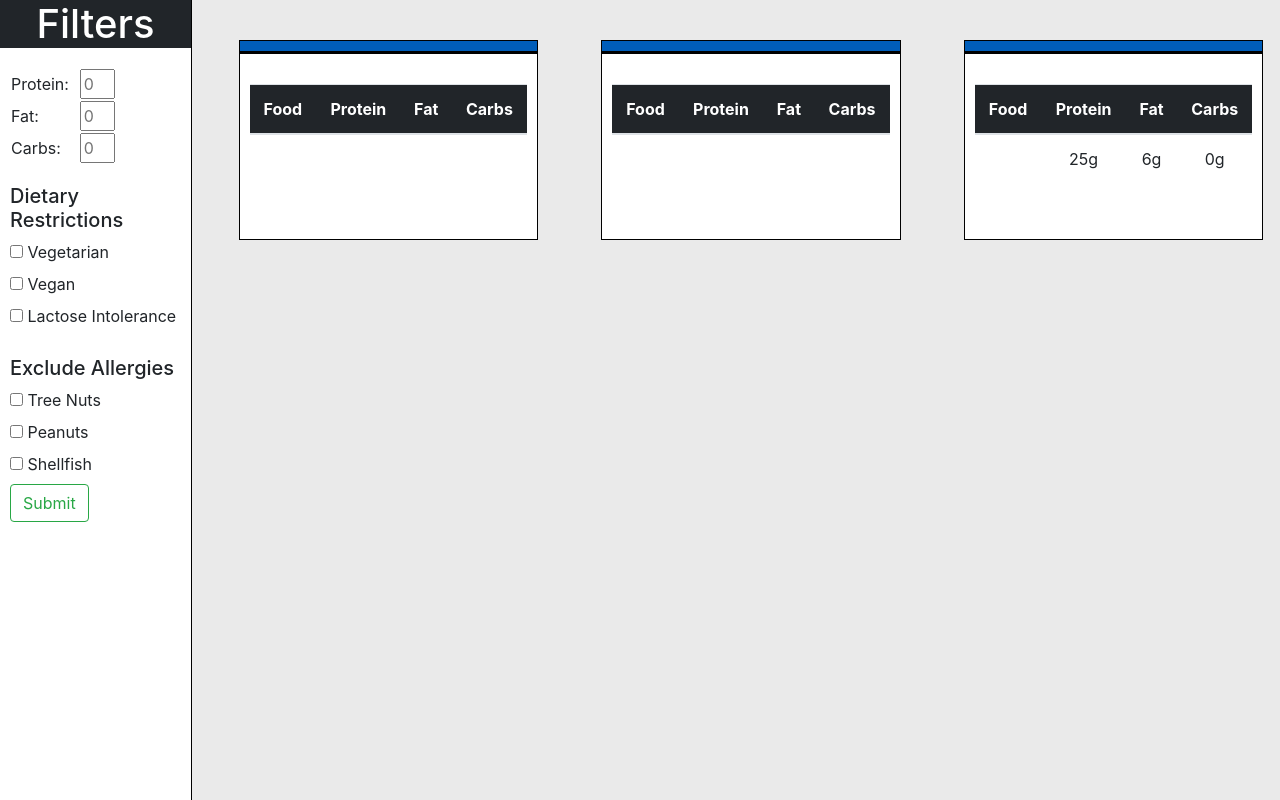
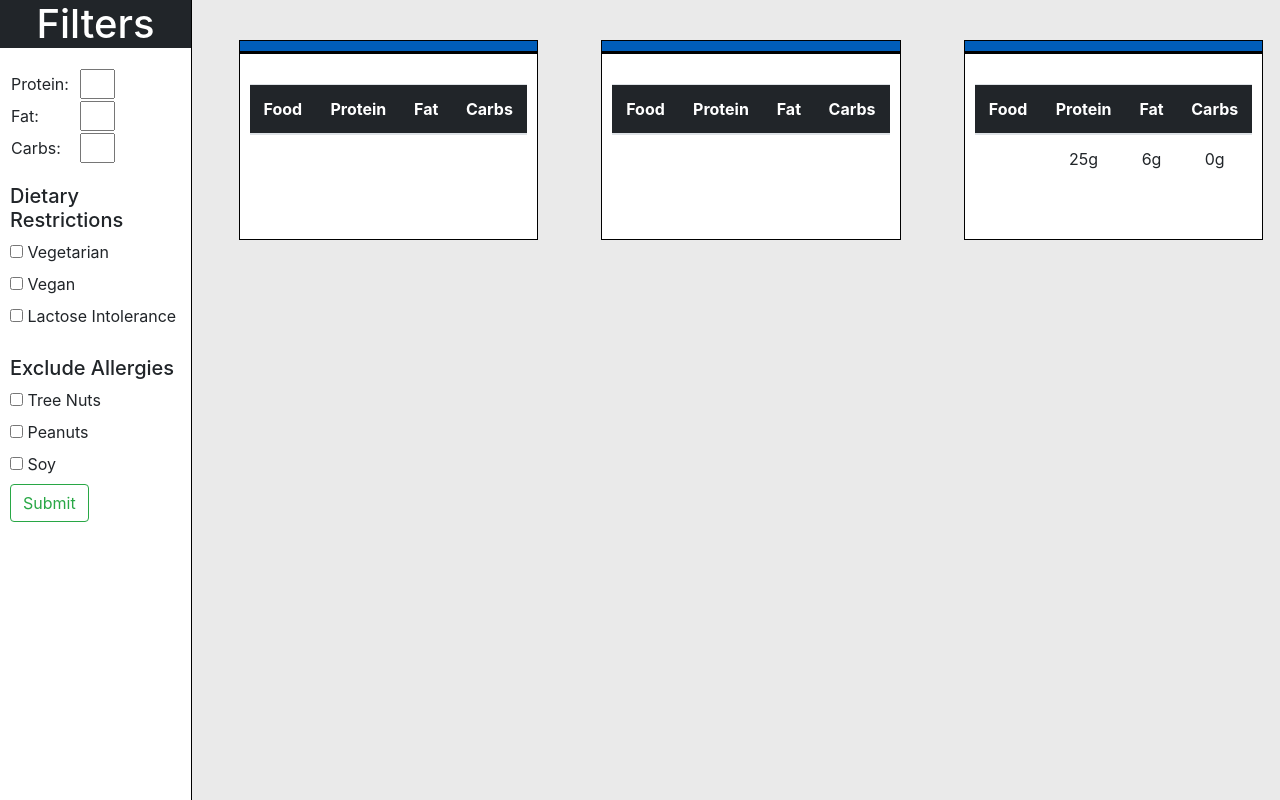
Before and after one commit to HologicSTT0517/hackumass, a Flask app: page /dashboard in a window 1280 px wide. Shown: the part 56-856 px from the top of the page. Run offline with Flask 2, Linux system fonts and the light colour scheme; lists and menus that the app fills with data are empty; some libraries are stand-ins or nearby versions.

Commit message:
Bug fixes

```diff
--- a/server.py
+++ b/server.py
@@ -94,9 +94,7 @@
   return list(tagCount.keys())
 
 
-@app.route("/")
-def home():
-    return render_template('index.html')
+
 
 @app.route("/login")
 def login():
@@ -112,12 +110,12 @@
 
 @app.route("/getMeals", methods=['POST'])
 def getMeals():
-    carbs = int(request.form['carbs'])
-    protein = int(request.form['protein'])
-    fat = int(request.form['fat'])
+    carbs = int(round(float(request.form['carbs'])))
+    protein = int(round(float(request.form['protein'])))
+    fat = int(round(float(request.form['fat'])))
     allergies = request.form['allergies'].split(';') if request.form['allergies'] !='' else []
     res = set(match(carbs,protein,fat,first=2,allergies=allergies))
-    for x in match(carbs,protein,fat,first=3,allergies=allergies,perferedcat=userPrefer("Evan")):
+    for x in match(carbs,protein,fat,first=3,allergies=allergies,perferedcat=[]):
       res.add(x)
       if len(res) == 3:
         break
--- a/templates/dashboard.html
+++ b/templates/dashboard.html
@@ -68,7 +68,7 @@
       }
 
       .meal-suggestion h2 {
-        font-size: 3rem;
+        font-size: 2.5rem;
         color: #FFF;
         padding-bottom: 10px;
         border-bottom: solid black 3px;
@@ -143,15 +143,15 @@
               <table id="macros">
               <tr>
                 <td>Protein:</td>
-                <td><input type="number" name="protein" id="protein" class="filter-input" placeholder="0"></td>
+                <td><input type="number" name="protein" id="protein" min="0" class="filter-input"></td>
               </tr>
               <tr>
                 <td>Fat:</td>
-                <td><input type="number" name="fat" id="fat" class="filter-input" placeholder="0"></td>
+                <td><input type="number" name="fat" id="fat" min="0" class="filter-input"></td>
               </tr>
               <tr>
                 <td>Carbs:</td>
-                <td><input type="number" name="carbs" id="carbs" class="filter-input" placeholder="0"></td>
+                <td><input type="number" name="carbs" min="0" id="carbs" class="filter-input" ></td>
               </tr>
               </table>
               <div id="diet-restrictions" class="filter-group">
@@ -184,8 +184,8 @@
                     </span>
 
                     <span class="filter">
-                      <input type="checkbox" id="shellfish" name="shellfish" value="shellfish"/>
-                      <label for="shellfish">Shellfish</label>
+                      <input type="checkbox" id="soy" name="soy" value="soy"/>
+                      <label for="soy">Soy</label>
                     </span>
                     <button class="btn btn-outline-success my-2 my-sm-0" type="submit" onClick="getMeals()">Submit</button>
               </div>
@@ -283,7 +283,7 @@
       function checkAllergies() {
           var treeNuts = document.getElementById("treenuts");
           var peanuts = document.getElementById("peanuts");
-          var shellfish = document.getElementById("shellfish");
+          var soy = document.getElementById("soy");
           var allergies = "";
 
           if(treeNuts.checked) {
@@ -300,11 +300,11 @@
             }
           }
 
-          if (shellfish.checked) {
+          if (soy.checked) {
             if(allergies.length > 0) {
-              allergies += ";Shellfish";
+              allergies += ";soy";
             } else {
-              allergies += "Shellfish";
+              allergies += "soy";
             }
           }
           console.log(allergies);
```
